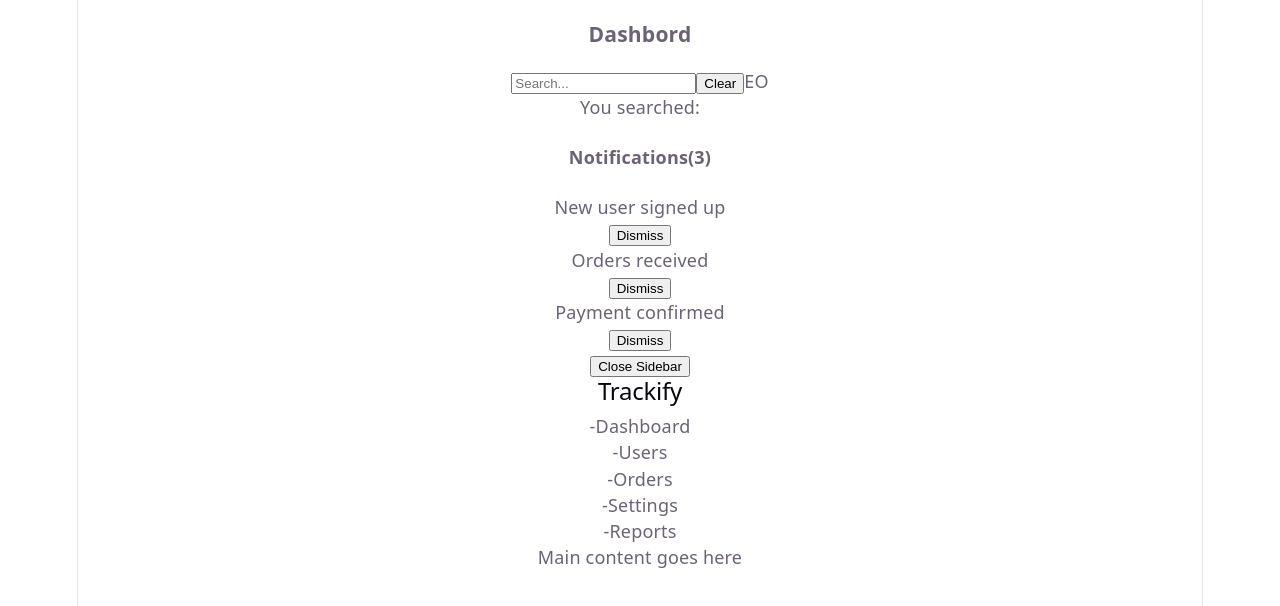
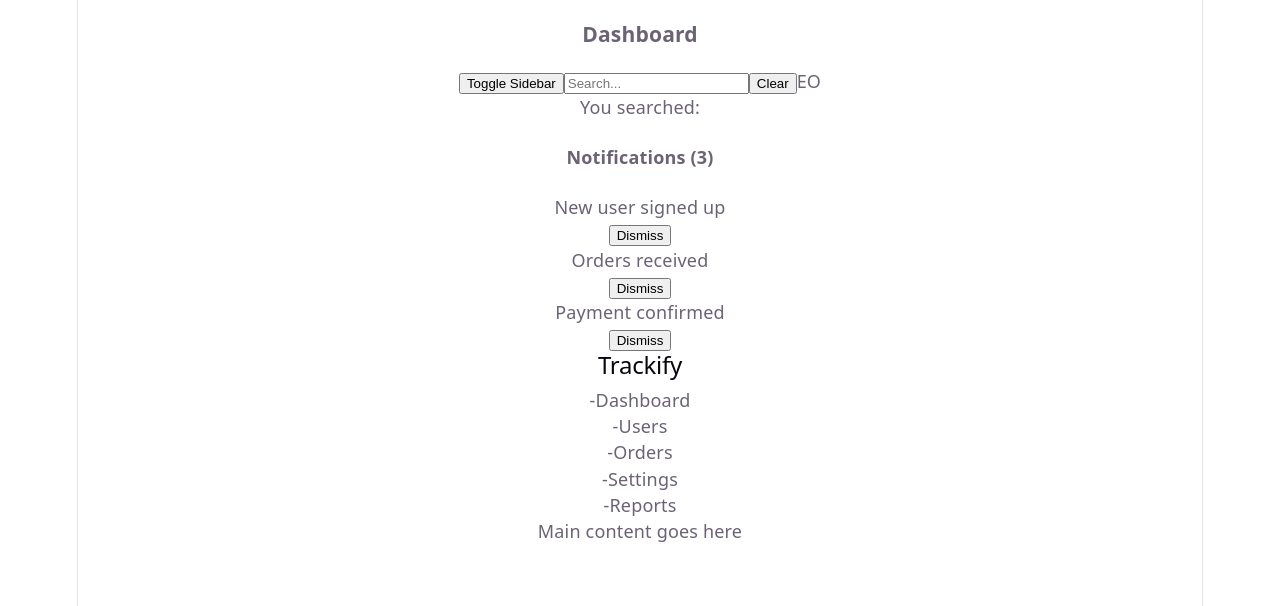
Before and after one commit to edwinonkundi68-cyber/trackify, a React (Vite) app: page / in a window 1280 px wide. Shown: the top 606 px of the page. Built offline with nearby package versions, Linux system fonts and the light colour scheme.

Commit message:
Day 12: Lifting status up

```diff
--- a/src/App.tsx
+++ b/src/App.tsx
@@ -4,16 +4,14 @@ import Topbar from "./components/Topbar"
 
 function App(){
   const[isOpen,setIsOpen]=useState(true)
+  function toggleSidebar(){
+    setIsOpen(!isOpen)
+  }
   return(
     <div>
-      <Topbar/>
+      <Topbar onToggle={toggleSidebar} />
       <div>
-        <button onClick={()=>setIsOpen(!isOpen)}>
-          {isOpen? 'Close Sidebar':'Open Sidebar'}
-        </button>
-        {isOpen &&(
-          <Sidebar appName="Trackify" isLoggedIn={true}/>
-        )}
+        {isOpen && (<Sidebar appName="Trackify" isLoggedIn={true}/>)}
         <main>
           <p>Main content goes here</p>
         </main>
--- a/src/components/Topbar.tsx
+++ b/src/components/Topbar.tsx
@@ -1,36 +1,48 @@
-import { useState } from "react"
-function Topbar(){
-    const[searchText,setSearchText]=useState('')
-    const[notifications,setNotifications]=useState([
-        {id: 1,message:'New user signed up'},
-        {id: 2,message: 'Orders received'},
-        {id: 3,message: 'Payment confirmed'}
+import { useState } from 'react'
+
+interface TopbarProps {
+  onToggle: () => void
+}
+
+function Topbar(props: TopbarProps) {
+  const [searchText, setSearchText] = useState('')
+  const [notifications, setNotifications] = useState([
+    { id: 1, message: 'New user signed up' },
+    { id: 2, message: 'Orders received' },
+    { id: 3, message: 'Payment confirmed' },
   ])
-    function handleSearch(e:React.ChangeEvent<HTMLInputElement>){
+
+  function handleSearch(e: React.ChangeEvent<HTMLInputElement>) {
     setSearchText(e.target.value)
   }
-    function clearSearch(){
+
+  function clearSearch() {
     setSearchText('')
   }
-    function removeNotification(_id:number){
-        setNotifications(notifications.filter((n)=>n.id !== _id))
+
+  function removeNotification(id: number) {
+    setNotifications(notifications.filter((n) => n.id !== id))
   }
-    return(
+
+  return (
     <div>
-            <h3>Dashbord</h3>
-            <input type="text"
+      <h3>Dashboard</h3>
+      <button onClick={props.onToggle}>Toggle Sidebar</button>
+      <input
+        type="text"
         placeholder="Search..."
+        value={searchText}
         onChange={handleSearch}
       />
       <button onClick={clearSearch}>Clear</button>
       <span>EO</span>
-             <p>You searched:{searchText}</p>
+      <p>You searched: {searchText}</p>
       <div>
-                <h4>Notifications({notifications.length})</h4>
-                {notifications.map((n)=>(
+        <h4>Notifications ({notifications.length})</h4>
+        {notifications.map((n) => (
           <div key={n.id}>
             <p>{n.message}</p>
-                        <button onClick={()=>removeNotification(n.id)}>
+            <button onClick={() => removeNotification(n.id)}>
               Dismiss
             </button>
           </div>
@@ -39,4 +51,5 @@ function Topbar(){
     </div>
   )
 }
+
 export default Topbar
```
Lines whose indentation alone changed are shown as unchanged.
